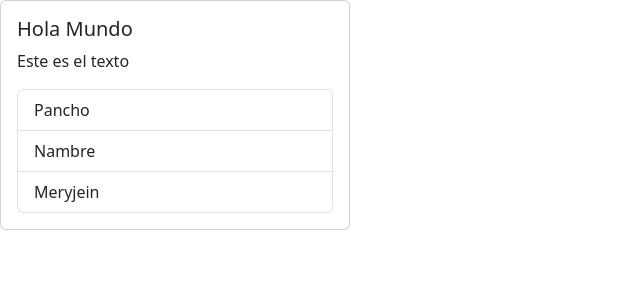
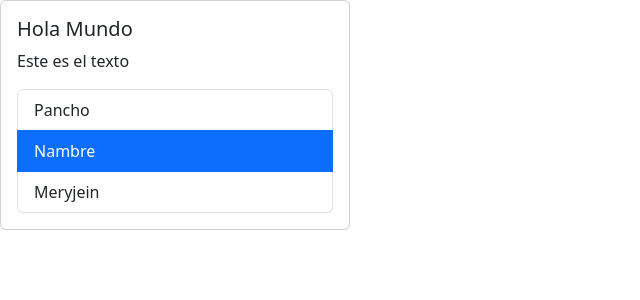
Before and after one commit to rauldgarcia/curso_react, a React (Vite) app: page / in a window 1280 px wide. Shown: the top 300 px of the page, without its empty margins (0-640 px from the left). Built offline with nearby package versions, Linux system fonts and the light colour scheme.

Commit message:
Gestion de estado

```diff
--- a/src/components/List.tsx
+++ b/src/components/List.tsx
@@ -1,20 +1,21 @@
-import { MouseEvent } from "react";
+import { useState } from "react";
 
 type Props = {
     data: string[];
 }
 
 function List({ data }: Props) {
-    const handleClick = (event: string) => {
-        console.log(event);
+    const [index, setIndex] = useState(1);
+    const handleClick = (i: number) => {
+        setIndex(i);
     }
     return (
         <ul className="list-group">
-        {data.map((elemento) => (
+            {data.map((elemento, i) => (
             <li
-            onClick={() => handleClick(elemento)}
+                onClick={() => handleClick(i)}
                 key={elemento}
-            className="list-group-item"
+                className={`list-group-item ${index == i ? 'active' : ""}`}
             >
                 {elemento}
             </li>
```
Lines whose indentation alone changed are shown as unchanged.
